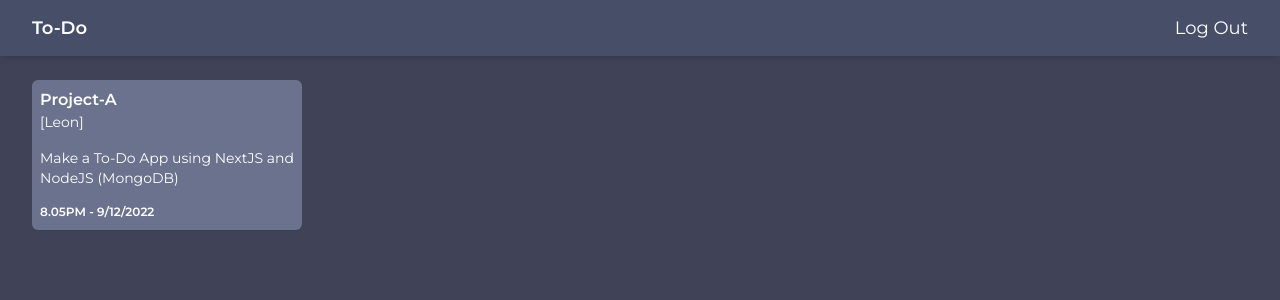
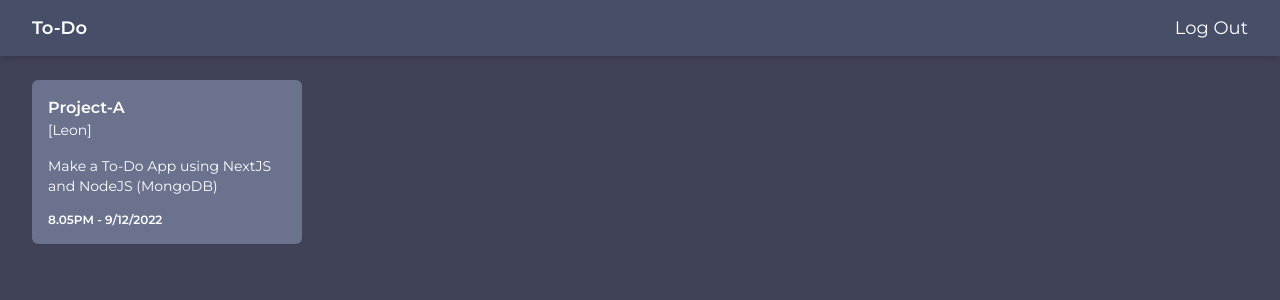
Before and after one commit to Li-Yeon/project-a, a Next.js app: page / in a window 1280 px wide. Shown: the top 300 px of the page. Built offline with nearby package versions, Linux system fonts and the light colour scheme.

Commit message:
Added head
+ Tweaked To-Do Card

```diff
--- a/components/TodoCard.js
+++ b/components/TodoCard.js
@@ -3,7 +3,7 @@ import React from 'react'
 function TodoCard(props) {
     return (
         <div className="min-h-[100px] md:min-w-[15%] md:max-w-[270px] md:min-h-[150px]
-        shadow-sm md:hover:shadow-lg p-2 rounded-md md:hover:scale-105 cursor-pointer w-full bg-[#6B728E] text-white">
+        shadow-sm md:hover:shadow-lg p-4 rounded-md md:hover:scale-105 cursor-pointer w-full bg-[#6B728E] text-white">
 
             <h1 className='font-Montserrat font-bold text-ellipsis md:max-w-[270px] whitespace-nowrap overflow-hidden'>{props.title}</h1>
             <h1 className='font-Montserrat text-sm'>[{props.owner}]</h1>
--- a/pages/index.js
+++ b/pages/index.js
@@ -6,9 +6,14 @@ import TodoCard from '../components/TodoCard'
 
 export default function Home() {
   return (
-
-    <div className='flex gap-4 flex-wrap'>
-      <TodoCard owner={"Leon"} title={"Project-A"} desc={"Make a To-Do App using NextJS and NodeJS (MongoDB)"} date={"8.05PM - 9/12/2022"}/>
-    </div>
+    <>
+      <Head>
+        <title>To-Do App</title>
+        <meta name="viewport" content="initial-scale=1.0, width=device-width" />
+      </Head>
+      <div className='flex gap-4 flex-wrap'>
+        <TodoCard owner={"Leon"} title={"Project-A"} desc={"Make a To-Do App using NextJS and NodeJS (MongoDB)"} date={"8.05PM - 9/12/2022"} />
+      </div>
+    </>
   )
 }
```
Also changed, not shown: components/Layout.js (line endings or trailing spaces).
